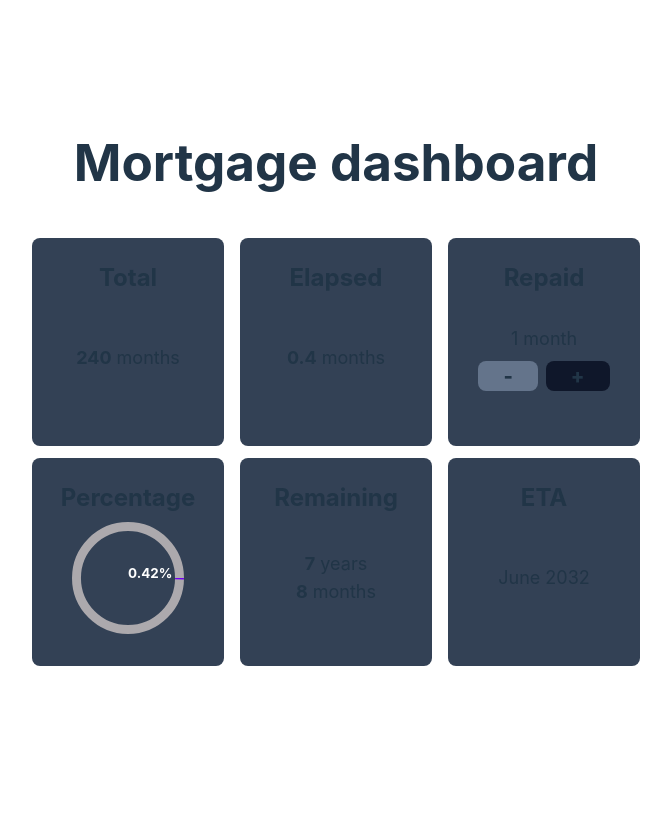
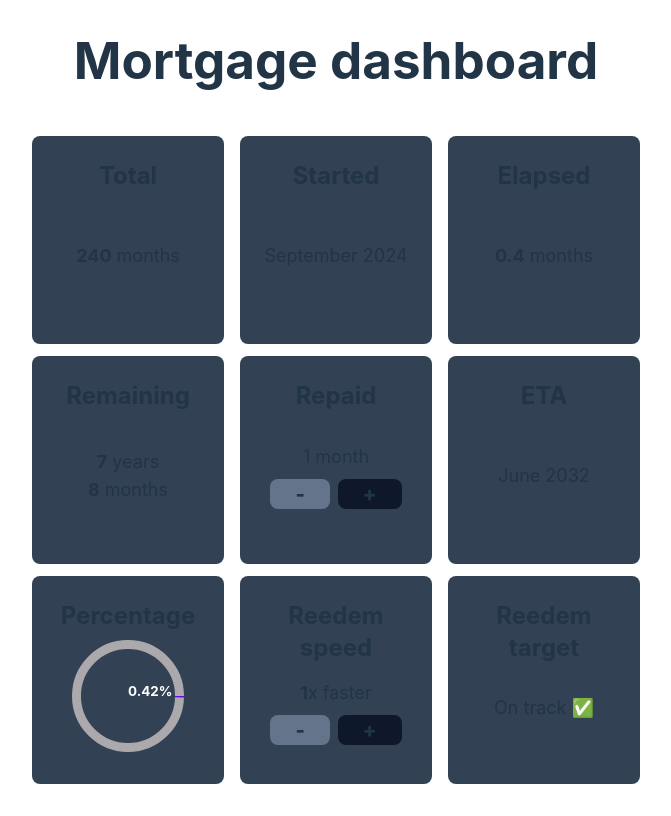
Before and after one commit to nicolasgasco/mortgage_dashboard, a React (Vite) app in the folder app/: page / in a window 1280 px wide. Shown: the whole page, without its empty margins (304-975 px from the left). Built offline with nearby package versions, Linux system fonts and the light colour scheme.

Commit message:
Add Speed tiles

```diff
--- a/app/src/App.tsx
+++ b/app/src/App.tsx
@@ -10,12 +10,13 @@ import { MinusPlusButtons } from "./components/MinusPlusButtons";
 
 const MILLISECONDS_IN_A_MONTH = 1000 * 60 * 60 * 24 * 30.44; // Average month length in milliseconds
 
-const LOCAL_STORAGE_KEY = "repaid_amount";
+const REPAID_AMOUNT_LS_KEY = "repaid_amount";
+const REEDEM_SPEED_LS_KEY = "reedem_speed";
 
 function App() {
   const elapsedMonths = (Date.now() - MORTGAGE_START_DATE.getTime()) / MILLISECONDS_IN_A_MONTH;
   const [repaidAmount, setRepaidAmount] = useState(() => {
-    const userRepaidAmountRaw = localStorage.getItem(LOCAL_STORAGE_KEY);
+    const userRepaidAmountRaw = localStorage.getItem(REPAID_AMOUNT_LS_KEY);
 
     if (userRepaidAmountRaw) {
       return Number(userRepaidAmountRaw);
@@ -23,11 +24,20 @@ function App() {
 
     return Math.ceil(elapsedMonths);
   });
+  const [speed, setSpeed] = useState(() => {
+    const userSpeedRaw = localStorage.getItem(REEDEM_SPEED_LS_KEY);
+
+    if (userSpeedRaw) {
+      return Number(userSpeedRaw);
+    }
+
+    return 1;
+  });
 
   const onDecreaseRepaidAmount = () => {
     setRepaidAmount(prev => {
       const newValue = prev <= elapsedMonths ? 0 : --prev;
-      localStorage.setItem(LOCAL_STORAGE_KEY, newValue.toString());
+      localStorage.setItem(REPAID_AMOUNT_LS_KEY, newValue.toString());
 
       return newValue;
     })
@@ -36,7 +46,26 @@ function App() {
   const onIncreaseRepaidAmount = () => {
     setRepaidAmount(prev => {
       const newValue = prev === MORTGAGE_MONTH_DURATION ? MORTGAGE_MONTH_DURATION : ++prev;
-      localStorage.setItem(LOCAL_STORAGE_KEY, newValue.toString());
+      localStorage.setItem(REPAID_AMOUNT_LS_KEY, newValue.toString());
+
+      return newValue;
+    })
+  }
+
+  const onDecreaseSpeed = () => {
+    setSpeed(prev => {
+      const newValue = prev <= 1 ? 1 : --prev;
+
+      localStorage.setItem(REEDEM_SPEED_LS_KEY, newValue.toString());
+
+      return newValue;
+    })
+  }
+
+  const onIncreaseSpeed = () => {
+    setSpeed(prev => {
+      const newValue = prev >= MORTGAGE_MONTH_DURATION ? MORTGAGE_MONTH_DURATION : ++prev;
+      localStorage.setItem(REEDEM_SPEED_LS_KEY, newValue.toString());
 
       return newValue;
     })
@@ -82,22 +111,16 @@ function App() {
         <Tile title="Total">
           <p><strong>{MORTGAGE_MONTH_DURATION}</strong> months</p>
         </Tile>
+        <Tile title="Started">
+          <p>
+            {MORTGAGE_START_DATE.toLocaleDateString("en-US", {
+              month: "long",
+              year: "numeric",
+            })}
+          </p>
+        </Tile>
         <Tile title="Elapsed">
           <p><strong>{elapsedMonths.toFixed(1)}</strong> {elapsedMonths === 1 ? 'month' : 'months'}</p>
-        </Tile>
-        <Tile title="Repaid">
-          <div className="flex flex-col justify-center items-center gap-2">
-            <p className="flex gap-1">
-              {repaidAmount} {repaidAmount === 1 ? 'month' : 'months'}
-            </p>
-            <MinusPlusButtons
-              onDecrease={onDecreaseRepaidAmount}
-              onIncrease={onIncreaseRepaidAmount}
-            />
-          </div>
-        </Tile>
-        <Tile title="Percentage">
-          <ProgressDonut className="w-28" repaidPercentage={repaidPercentage()} />
         </Tile>
         <Tile title="Remaining">
           <p>
@@ -117,8 +140,34 @@ function App() {
             {remainingMonths() === 0 && <span>Repaid in full 🎉</span>}
           </p>
         </Tile>
+        <Tile title="Repaid">
+          <p className="mb-2">
+            {repaidAmount} {repaidAmount === 1 ? 'month' : 'months'}
+          </p>
+          <MinusPlusButtons
+            onDecrease={onDecreaseRepaidAmount}
+            onIncrease={onIncreaseRepaidAmount}
+          />
+        </Tile>
         <Tile title="ETA">
           <p>{estimatedEndDate()}</p>
+        </Tile>
+        <Tile title="Percentage">
+          <ProgressDonut className="w-28" repaidPercentage={repaidPercentage()} />
+        </Tile>
+        <Tile title="Reedem speed">
+          <p className="mb-2">
+            <strong>{speed}</strong>x faster
+          </p>
+          <MinusPlusButtons
+            onDecrease={onDecreaseSpeed}
+            onIncrease={onIncreaseSpeed}
+          />
+        </Tile>
+        <Tile title="Reedem target">
+          <p className="mb-2">
+            {Math.floor(repaidAmount / Math.ceil(elapsedMonths)) >= speed ? 'On track ✅' : 'Lacking ❌'}
+          </p>
         </Tile>
       </div >
     </div>);
```
